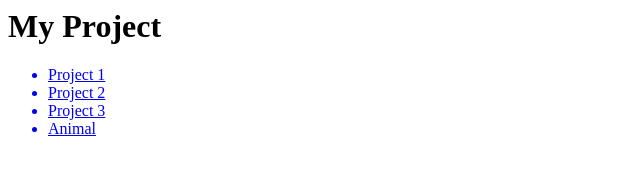
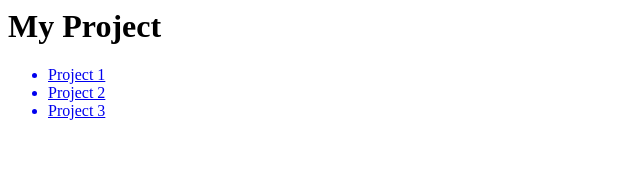
Before and after one commit to itzel91599/itzel91599.github.io, a plain HTML site: page index.html in a window 1280 px wide. Shown: the full height of the page, 0-640 px from the left. Drawn offline with Linux system fonts and the light colour scheme.

Commit message:
Update index.html

```diff
--- a/index.html
+++ b/index.html
@@ -15,7 +15,7 @@
          <a href="project1.html"><li>Project 1</li></a>
          <a href="project2.html"><li>Project 2</li></a>
          <a href="project3.html"><li>Project 3</li></a>
-         <a href="animal.html"><li>Animal</li></a>
+
        </ul>
      </body>
 
```
